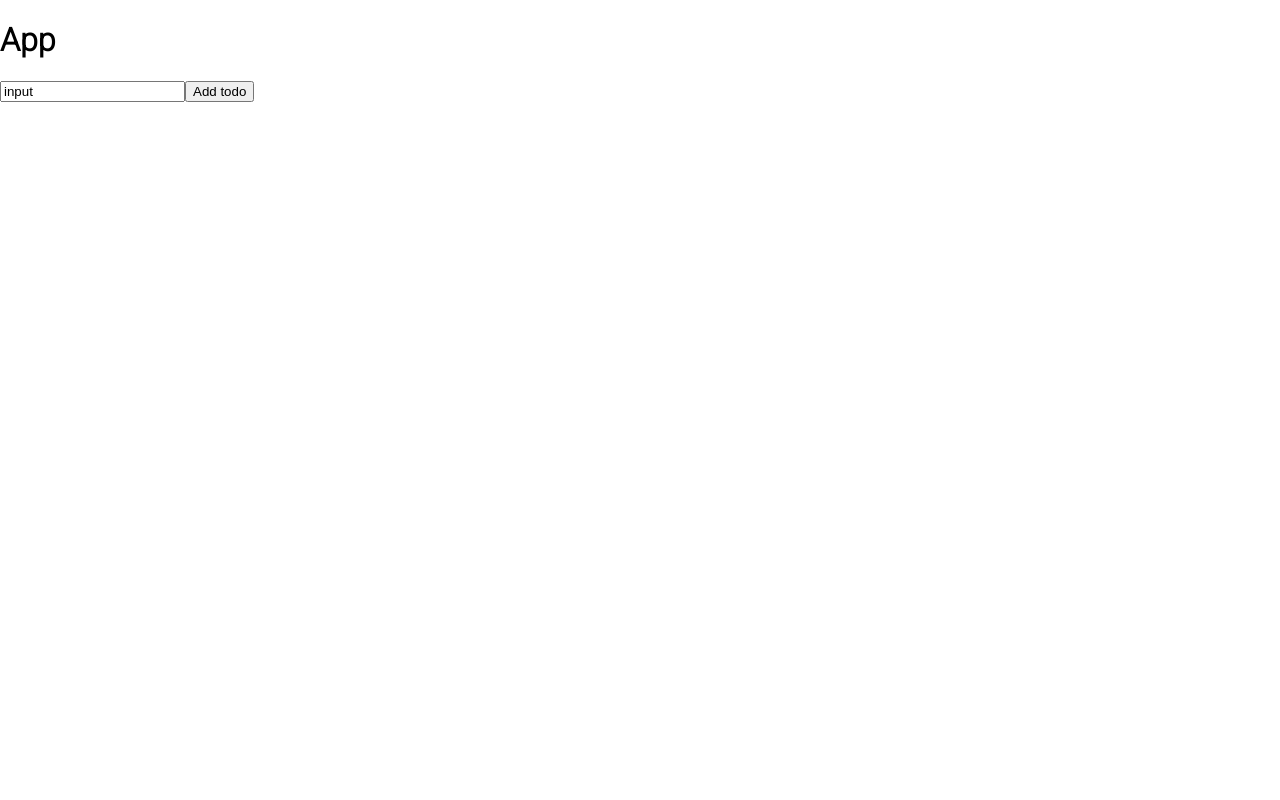
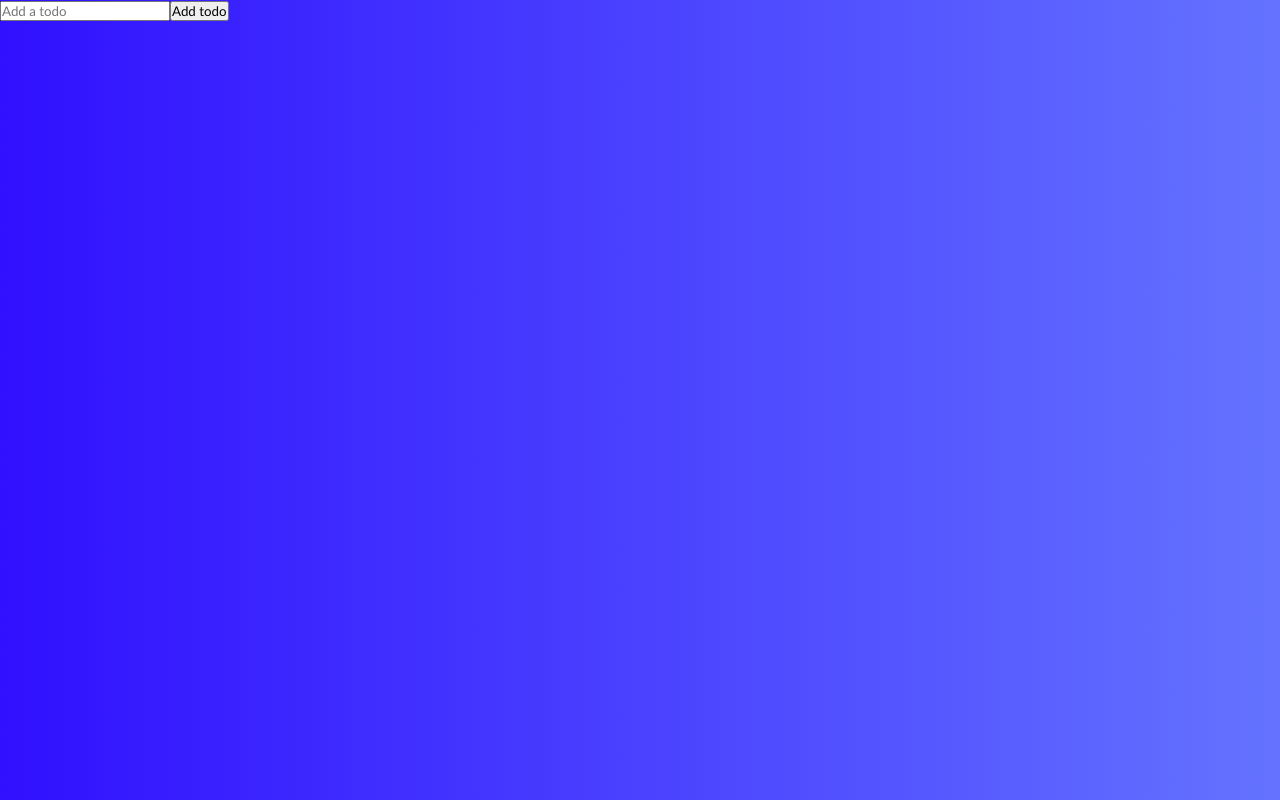
Before and after one commit to NickNikolaev/Todo-List, a React (Create React App) app: page / in a window 1280 px wide. Built offline with nearby package versions, Linux system fonts and the light colour scheme.

Commit message:
Add functionality to TodoForm component
- Initialize the JSX of the component
- add onChange event to always update the current value
- add onSubmit event, which sets the initial value to empty string

```diff
--- a/src/App.css
+++ b/src/App.css
@@ -1,13 +1,14 @@
 @import url("https://fonts.googleapis.com/css2?family=Roboto:wght@300&display=swap");
 @import url("https://cdnjs.cloudflare.com/ajax/libs/font-awesome/5.15.3/css/all.min.css");
-body {
+* {
+  box-sizing: border-box;
   margin: 0;
-  background-color: white;
-  font-family: "Roboto", sans-serif;
+  padding: 0;
+  font-family: "Trebuchet MS", "Lucida Sans Unicode", "Lucida Grande", "Lucida Sans", Arial, sans-serif;
 }
 
-.btn {
-  cursor: pointer;
+body {
+  background: linear-gradient(90deg, #3010ff 0%, #6473ff 100%);
 }
 
 /*# sourceMappingURL=App.css.map */
--- a/src/App.js
+++ b/src/App.js
@@ -1,11 +1,10 @@
 import React from 'react';
 import './App.css';
-import TodoForm from "./components/TodoForm";
+import TodoForm from "./components/TodoForm/TodoForm";
 
-function App() {
+const App = () => {
     return (
         <div className="todo-app">
-            <h1>App</h1>
             <TodoForm />
         </div>
     );
--- a/src/App.scss
+++ b/src/App.scss
@@ -1,12 +1,18 @@
 @import url('https://fonts.googleapis.com/css2?family=Roboto:wght@300&display=swap');
 @import url('https://cdnjs.cloudflare.com/ajax/libs/font-awesome/5.15.3/css/all.min.css');
 
-body {
+* {
+  box-sizing: border-box;
   margin: 0;
-  background-color: white;
-  font-family: 'Roboto', sans-serif;
+  padding: 0;
+  font-family: 'Trebuchet MS', 'Lucida Sans Unicode', 'Lucida Grande',
+  'Lucida Sans', Arial, sans-serif;
 }
 
-.btn {
-  cursor: pointer;
+body {
+  background: linear-gradient(
+                  90deg,
+                  rgba(48, 16, 255, 1) 0%,
+                  rgba(100, 115, 255, 1) 100%
+  );
 }
--- a/src/components/TodoForm.js
+++ /dev/null
@@ -1,14 +0,0 @@
-import React, {useState} from 'react';
-
-const TodoForm = () => {
-    const [input, setInput] = useState('input');
-
-    return (
-        <form className="todo-form">
-            <input type="text" placeholder="Add a todo" value={input} name="text" className="todo-form-input"/>
-            <button className="todo-form-button">Add todo</button>
-        </form>
-    );
-};
-
-export default TodoForm;
--- /dev/null
+++ b/src/components/TodoForm/TodoForm.css
@@ -0,0 +1,3 @@
+
+
+/*# sourceMappingURL=TodoForm.css.map */
--- /dev/null
+++ b/src/components/TodoForm/TodoForm.js
@@ -0,0 +1,38 @@
+import React, {useState} from 'react';
+
+const TodoForm = props => {
+    const [input, setInput] = useState('');
+
+    // Function to handle onChange event
+    const handleChange = event => setInput(event.target.value);
+
+    // Function to handle onSubmit event
+    const handleSubmit = event => {
+        // Prevent the default behaviour of the submit button
+        event.preventDefault();
+
+        // props.onSubmit({
+        //     id: Math.floor(Math.random() * 10000),
+        //     text: input
+        // })
+
+        // Set the "input" value to empty string
+        setInput('');
+    }
+
+    return (
+        <form className="todo-form" onSubmit={handleSubmit}>
+            <input
+                type="text"
+                placeholder="Add a todo"
+                value={input}
+                name="text"
+                className="todo-form-input"
+                onChange={handleChange}
+            />
+            <button className="todo-form-button">Add todo</button>
+        </form>
+    );
+};
+
+export default TodoForm;
```
Also changed, not shown: src/components/Todo/Todo.js (added), src/components/TodoForm/TodoForm.scss (added), 2 other files (tests, documents, lock files or other folders).
